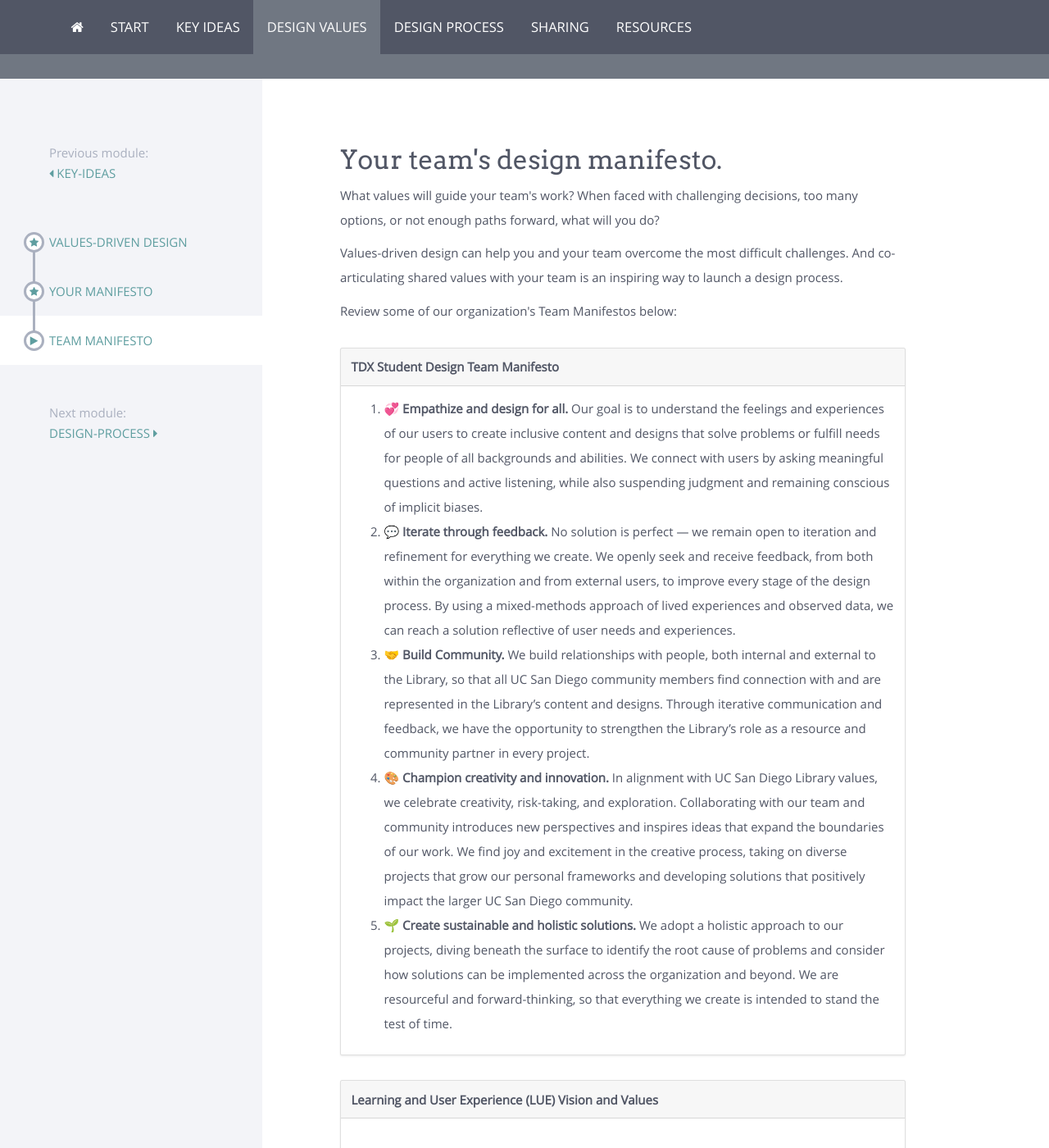
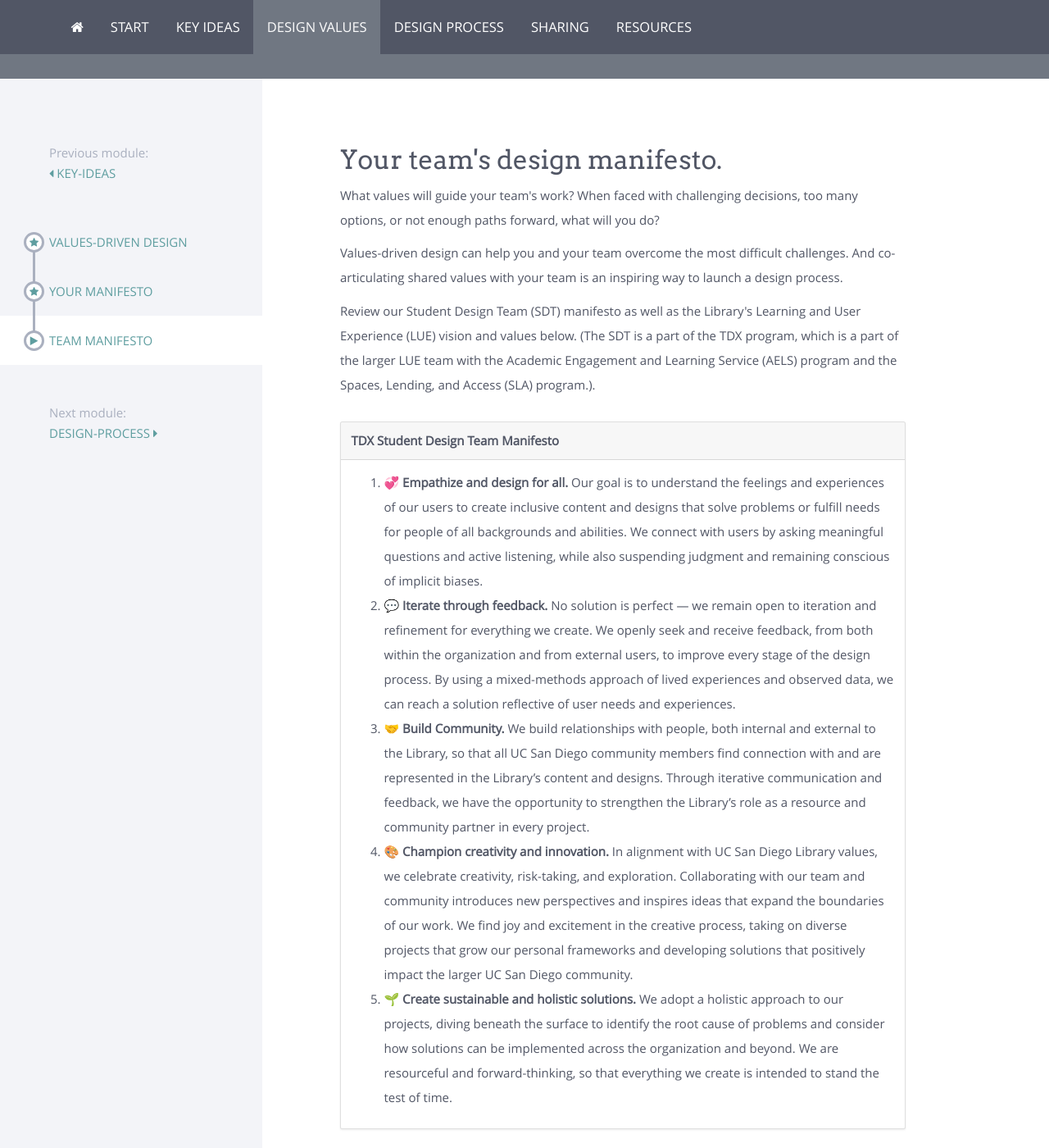
Before and after one commit to ucsdlib/foundations, a Jekyll site: the page built from modules/design-values/_posts/2000-01-03-team-manifesto.html, in a window 1280 px wide and 1400 px high. Shown: the whole window at 82% size. Built offline with Jekyll 4.4.1, drawn with Linux system fonts in a browser that asks for light colours; nearby versions of some CDN libraries; comment, search, counter and statistics services are not loaded; some of the changed text lies outside the part shown.

Commit message:
Update 2000-01-03-team-manifesto.html

```diff
--- a/modules/design-values/_posts/2000-01-03-team-manifesto.html
+++ b/modules/design-values/_posts/2000-01-03-team-manifesto.html
@@ -9,7 +9,7 @@
 <p>What values will guide your team's work? When faced with challenging decisions, too many options, or not enough paths forward, what will you do?</p>
 
 <p>Values-driven design can help you and your team overcome the most difficult challenges. And co-articulating shared values with your team is an inspiring way to launch a design process.</p>
-<p>Review some of our organization's Team Manifestos below:</p>
+<p>Review our Student Design Team (SDT) manifesto as well as the Library's Learning and User Experience (LUE) vision and values below. (The SDT is a part of the TDX program, which is a part of the larger LUE team with the Academic Engagement and Learning Service (AELS) program and the Spaces, Lending, and Access (SLA) program.).</p>
 
 <div class="card my-5 shadow-sm" style="width: 100%;">
     <div class="card-header">TDX Student Design Team Manifesto</div>
@@ -25,7 +25,7 @@
 </div>
 
 <div class="card my-5 shadow-sm" style="width: 100%;">
-    <div class="card-header">Learning and User Experience (LUE) Vision and Values</div>
+    <div class="card-header">UC San Diego Library's Learning and User Experience (LUE) team Vision and Values</div>
   <div class="card-body">
       <h3>Vision</h3>
       <p>We partner with diverse campus communities, LUE, and library colleagues to design, build, and improve meaningful person-centered services, spaces, and learning opportunities in both the digital and physical library environments.</p>
@@ -52,6 +52,7 @@
     <ol>
         <li>What are your thoughts about the team manifesto and the LUE values?</li>
         <li>Do you see any commonalities and/or differences between your personal manifesto and the team manifesto? </li>
+        <li>Do you see any commonalities and/or differences between the team manifesto and the Library's LUE values? </li>
         <li>Is there anything missing from the team manifesto? Anything you'd like to add?</li>
     </ol>
       <h2>Share your values!</h2>
```
